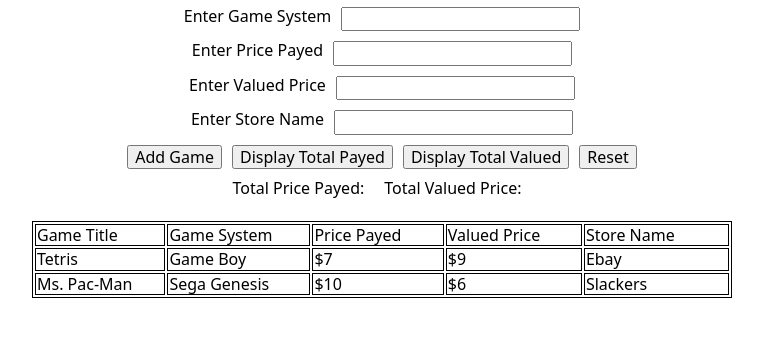
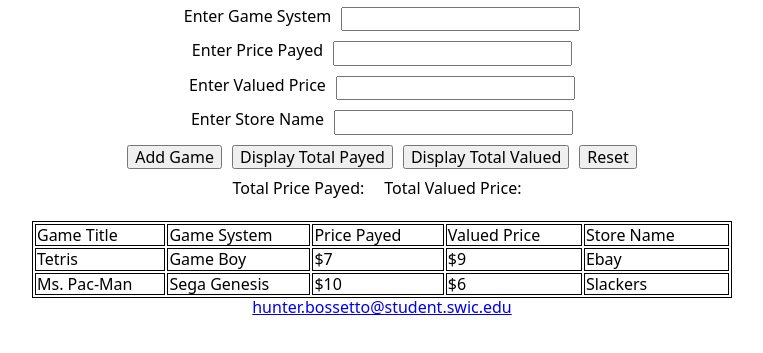
Before and after one commit to hbstudentswic/capstone-project-hbstudentswic, a website: page index.html in a window 1280 px wide. Shown: the part 107-460 px from the top of the page, without its empty margins (258-1021 px from the left). Drawn offline with nearby package versions, Linux system fonts and the light colour scheme.

Commit message:
feat: :sparkles: Create footer with link to email
Create a footer element that will link to my email

n/a

```diff
--- a/index.html
+++ b/index.html
@@ -71,5 +71,12 @@
       </template>
     </form>
     <script src="./scripts.js" type="module"></script>
+    <footer>
+      <div class="text-center">
+        <a href="mailto:hunter.bossetto@student.swic.edu"
+          >hunter.bossetto@student.swic.edu</a
+        >
+      </div>
+    </footer>
   </body>
 </html>
```
